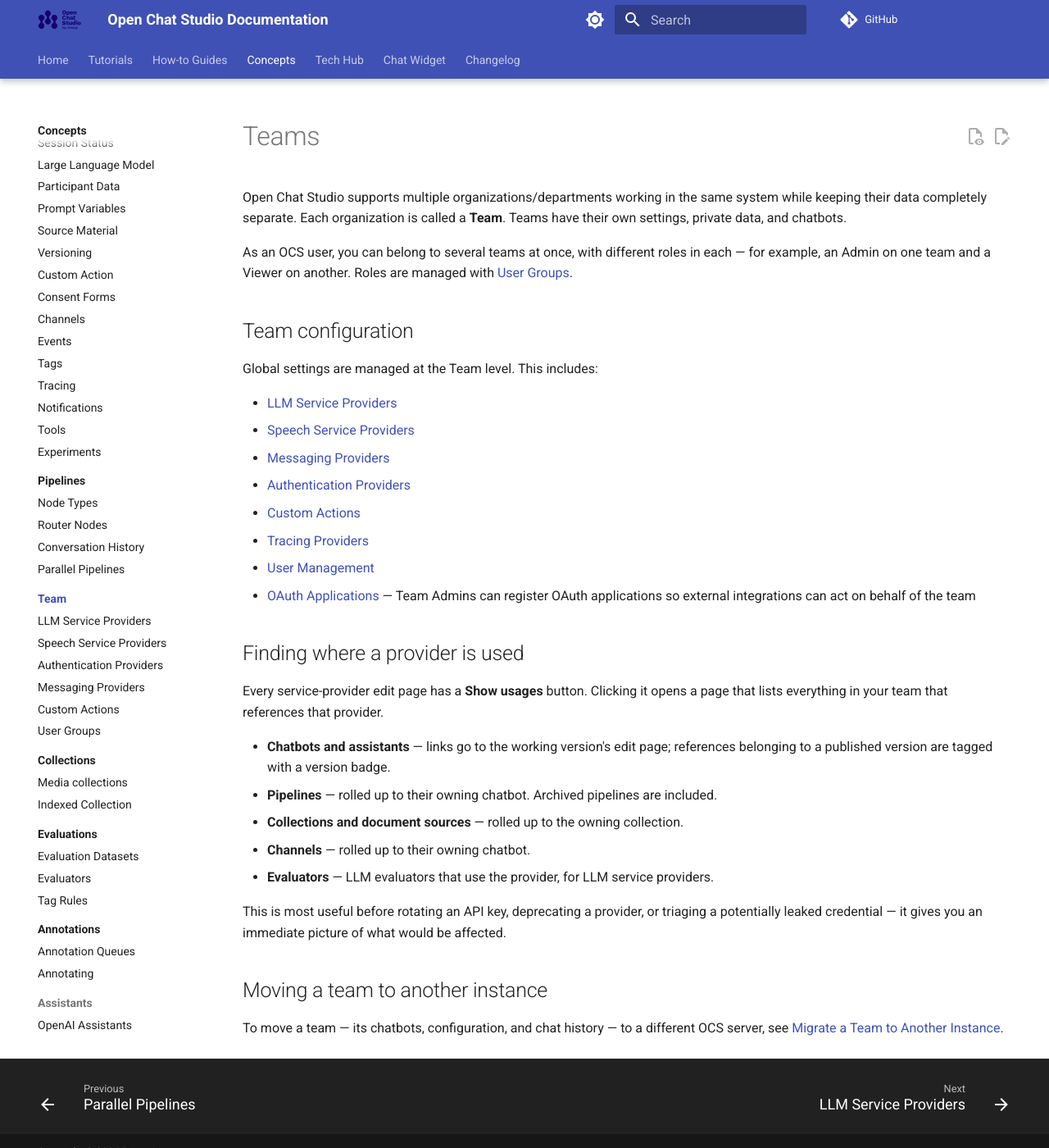
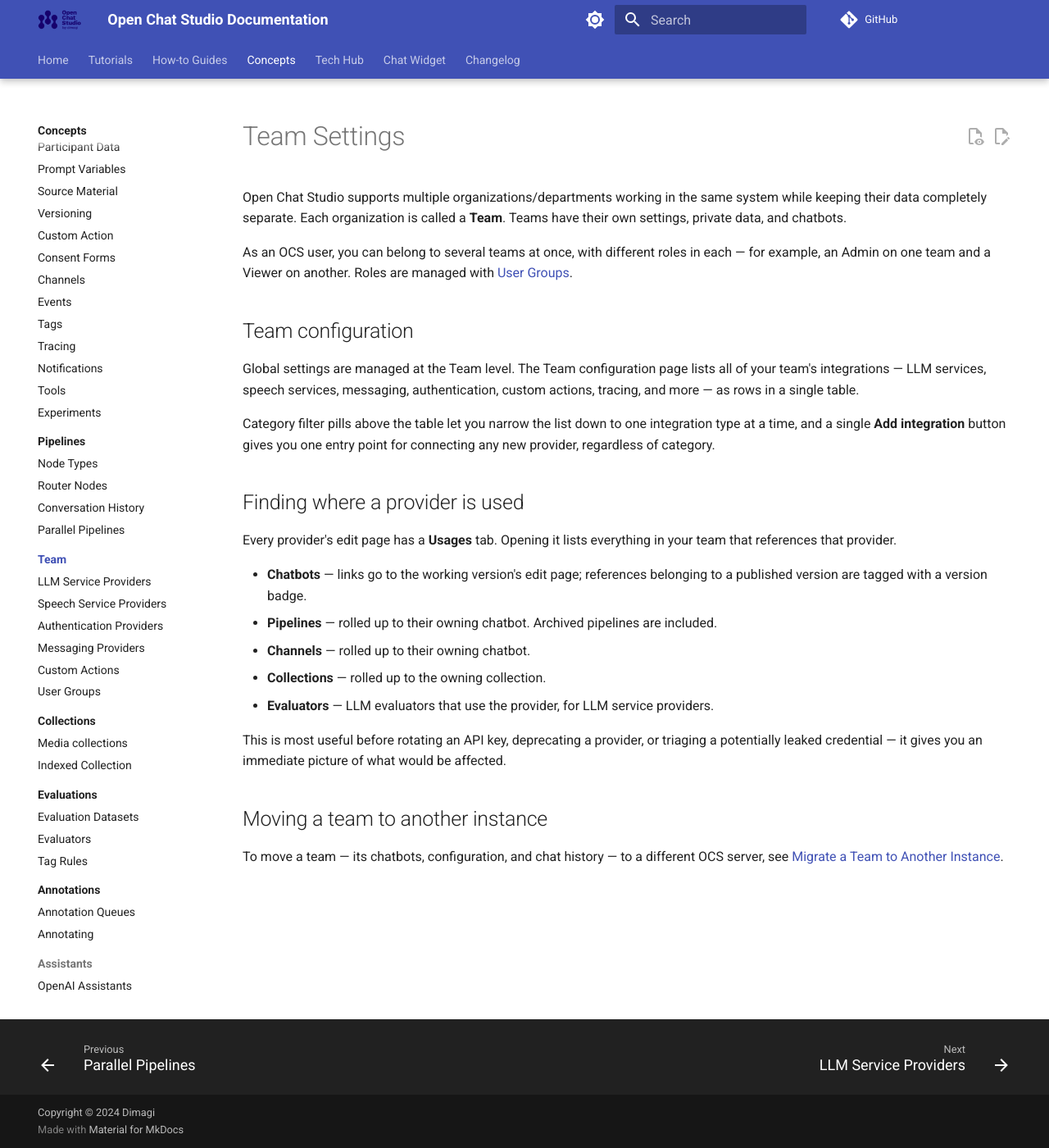
Before and after one commit to dimagi/open-chat-studio-docs, an MkDocs documentation site: the page built from docs/concepts/team/index.md, in a window 1280 px wide and 1400 px high. Shown: the whole window at 82% size. Built offline with MkDocs 1.6.1 and Material for MkDocs 9.7.7, drawn with Linux system fonts in a browser that asks for light colours; a script that is not in the unit is left out; comment, search, counter and statistics services are not loaded.

Commit message:
Phase 1- Team Settings home page into. Removed links to providers for this phase.

```diff
--- a/docs/concepts/team/index.md
+++ b/docs/concepts/team/index.md
@@ -2,7 +2,7 @@
 hide:
   - toc
 ---
-# Teams
+# Team Settings
 
 Open Chat Studio supports multiple organizations/departments working in the same system while keeping their data completely separate. Each organization is called a **Team**. Teams have their own settings, private data, and chatbots.
 
@@ -10,25 +10,18 @@
 
 ## Team configuration
 
-Global settings are managed at the Team level. This includes:
+Global settings are managed at the Team level. The Team configuration page lists all of your team's integrations — LLM services, speech services, messaging, authentication, custom actions, tracing, and more — as rows in a single table.
 
-- [LLM Service Providers](llm_providers.md)
-- [Speech Service Providers](speech_providers.md)
-- [Messaging Providers](messaging_providers.md)
-- [Authentication Providers](authentication_providers.md)
-- [Custom Actions](custom_actions.md)
-- [Tracing Providers](../tracing.md)
-- [User Management](groups.md)
-- [OAuth Applications](../../api/getting_started_with_oauth.md) — Team Admins can register OAuth applications so external integrations can act on behalf of the team
+Category filter pills above the table let you narrow the list down to one integration type at a time, and a single **Add integration** button gives you one entry point for connecting any new provider, regardless of category.
 
 ## Finding where a provider is used
 
-Every service-provider edit page has a **Show usages** button. Clicking it opens a page that lists everything in your team that references that provider.
+Every provider's edit page has a **Usages** tab. Opening it lists everything in your team that references that provider.
 
-- **Chatbots and assistants** — links go to the working version's edit page; references belonging to a published version are tagged with a version badge.
+- **Chatbots** — links go to the working version's edit page; references belonging to a published version are tagged with a version badge.
 - **Pipelines** — rolled up to their owning chatbot. Archived pipelines are included.
-- **Collections and document sources** — rolled up to the owning collection.
 - **Channels** — rolled up to their owning chatbot.
+- **Collections** — rolled up to the owning collection.
 - **Evaluators** — LLM evaluators that use the provider, for LLM service providers.
 
 This is most useful before rotating an API key, deprecating a provider, or triaging a potentially leaked credential — it gives you an immediate picture of what would be affected.
```
